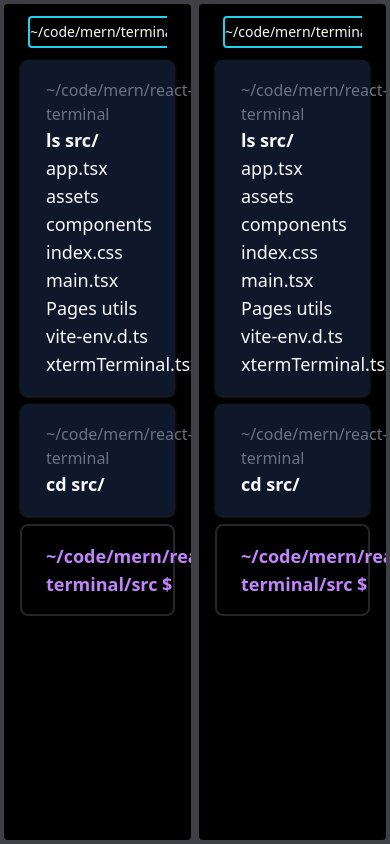
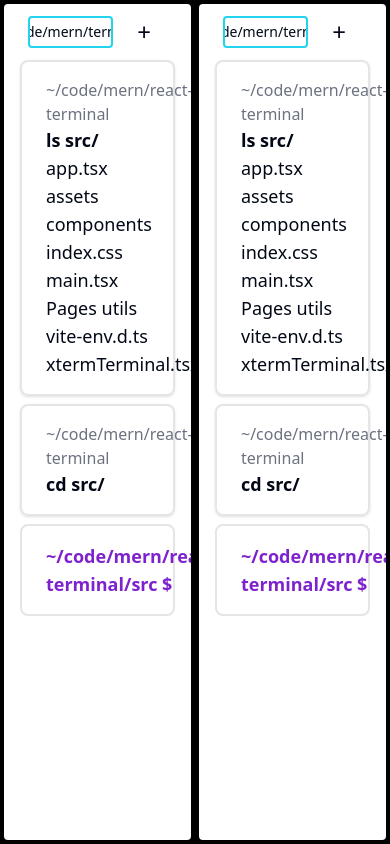
Before and after one commit to ParthKapoor-dev/react-terminal, a React (Vite) app: page / in a window 390 px wide. Built offline with nearby package versions, Linux system fonts and the light colour scheme.

Commit message:
Tab Responsiveness updated

```diff
--- a/src/Pages/TerminalScreen.tsx
+++ b/src/Pages/TerminalScreen.tsx
@@ -30,8 +30,8 @@ export default function TerminalScreen({ Tabs, setTabs }: TerminalScreenProps) {
     }
 
     return (
-        <div className="h-screen bg-black dark:bg-zinc-700 p-1 overflow-hidden">
-            <div className="flex flex-col bg-white dark:bg-black h-full py-2 overflow-scroll rounded px-2">
+        <div className="h-screen w-full bg-black dark:bg-zinc-700 p-1 overflow-hidden">
+        <div className="flex flex-col bg-white dark:bg-black h-full py-2 overflow-scroll rounded px-2">
                 <Header addTabs={addTabs} Tabs={Tabs} currentTab={currentTab} setCurrentTab={setCurrentTab} />
                 <TabPage {...currentTab} addBlock={addBlock} />
             </div>
--- a/src/Providers/index.tsx
+++ b/src/Providers/index.tsx
@@ -4,7 +4,7 @@ import { ThemeProvider } from "./ThemeProvider";
 export default function Providers({ children }: { children: ReactNode }) {
     return (
 
-        <ThemeProvider defaultTheme="dark" storageKey="vite-ui-theme">
+        <ThemeProvider defaultTheme="light" storageKey="vite-ui-theme">
             {children}
         </ThemeProvider>
     )
--- a/src/components/Header/index.tsx
+++ b/src/components/Header/index.tsx
@@ -21,7 +21,7 @@ export default function Header({ Tabs, addTabs, setCurrentTab, currentTab }: Hea
     }
 
     return (
-        <div className="h-fit w-full px-4 py-1 flex items-center justify-between">
+        <div className=" px-4 py-1 flex items-center justify-between">
             <div className="flex gap-2 items-center overflow-scroll">
                 {Tabs.map((item) => (
                     <HeaderTab
--- a/src/components/Header/tab.tsx
+++ b/src/components/Header/tab.tsx
@@ -14,7 +14,7 @@ export default function HeaderTab({ tab, currentTab, setCurrentTab }: HeaderTabP
     }
 
     return (
-        <div className={cn("text-sm w-[18rem] border-2 border-neutral-300 flex justify-center items-center py-1 rounded hover:bg-sky-100 duration-300 cursor-pointer dark:hover:bg-cyan-900 dark:border-neutral-800",
+        <div className={cn("text-sm w-[18rem] h-8 border-2 border-neutral-300 flex justify-center items-center py-1 rounded hover:bg-sky-100 duration-300 cursor-pointer dark:hover:bg-cyan-900 dark:border-neutral-800 overflow-hidden",
             currentTab.tabId == tab.tabId ? "border-cyan-400 dark:border-cyan-400 " : "dark:hover:border-cyan-900"
         )}
             onClick={handleClick}>
```
